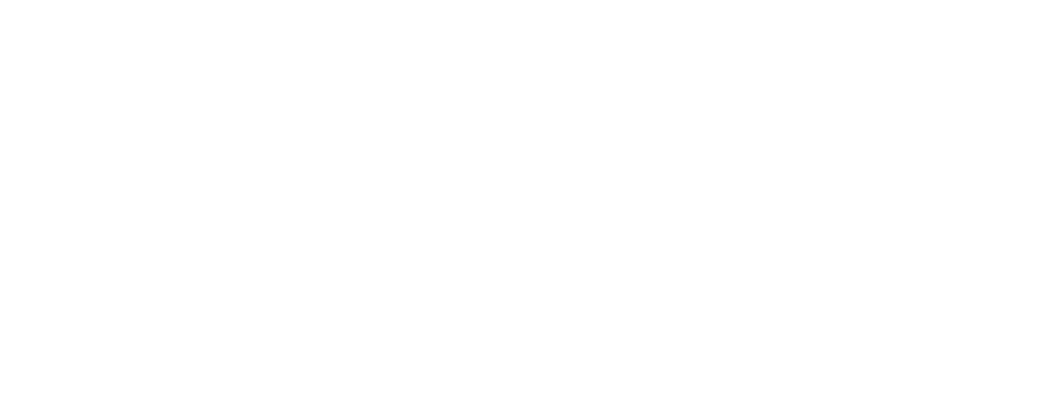
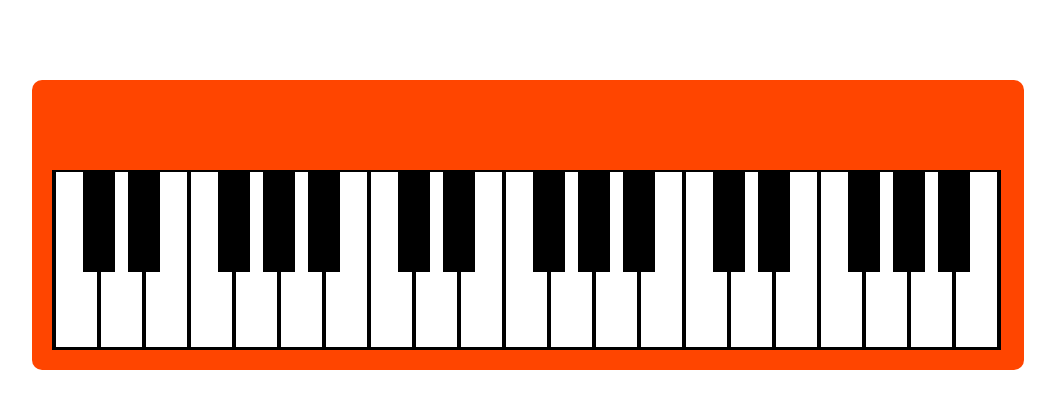
Before and after one commit to ckim77/piano-css, a plain HTML site: page index.html in a window 1280 px wide. Shown: the whole page, without its empty margins (112-1167 px from the left). Drawn offline with Linux system fonts and the light colour scheme.

Commit message:
finished piano

```diff
--- a/index.html
+++ b/index.html
@@ -8,6 +8,32 @@
     <link href="./styles.css" rel="stylesheet" />
 </head>
 <body>
+    <div id="piano">
+        <div class="keys">
+            <div class="key"></div>
+            <div class="key black-key"></div>
+            <div class="key black-key"></div>
+            <div class="key"></div>
+            <div class="key black-key"></div>
+            <div class="key black-key"></div>
+            <div class="key black-key"></div>
 
+            <div class="key"></div>
+            <div class="key black-key"></div>
+            <div class="key black-key"></div>
+            <div class="key"></div>
+            <div class="key black-key"></div>
+            <div class="key black-key"></div>
+            <div class="key black-key"></div>
+
+            <div class="key"></div>
+            <div class="key black-key"></div>
+            <div class="key black-key"></div>
+            <div class="key"></div>
+            <div class="key black-key"></div>
+            <div class="key black-key"></div>
+            <div class="key black-key"></div>
+        </div>
+    </div>
 </body>
 </html>
--- a/styles.css
+++ b/styles.css
@@ -0,0 +1,42 @@
+*, *::before, *::after {
+    box-sizing: inherit;
+}
+
+html {
+    box-sizing: border-box;
+}
+
+#piano {
+    background-color: orangered;
+    width: 992px;
+    height: 290px;
+    margin: 80px auto;
+    padding: 90px 20px 0 20px;
+    position: relative;
+    border-radius: 10px;
+}
+
+.keys {
+    background-color: black;
+    width: 949px;
+    height: 180px;
+    padding-left: 2px;
+}
+
+.key {
+    background-color: white;
+    position: relative;
+    width: 41px;
+    height: 175px;
+    margin: 2px;
+    float: left;
+}
+
+.key.black-key::after {
+    background-color: black;
+    content: "";
+    position: absolute;
+    left: -18px;
+    width: 32px;
+    height: 100px;
+}
```
